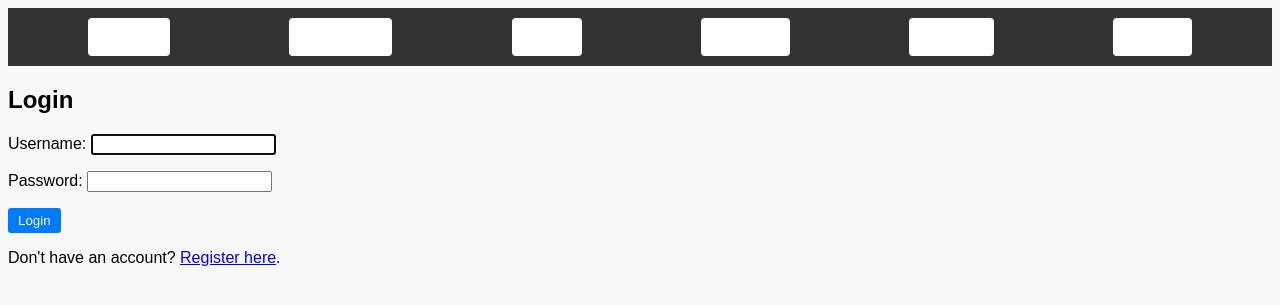
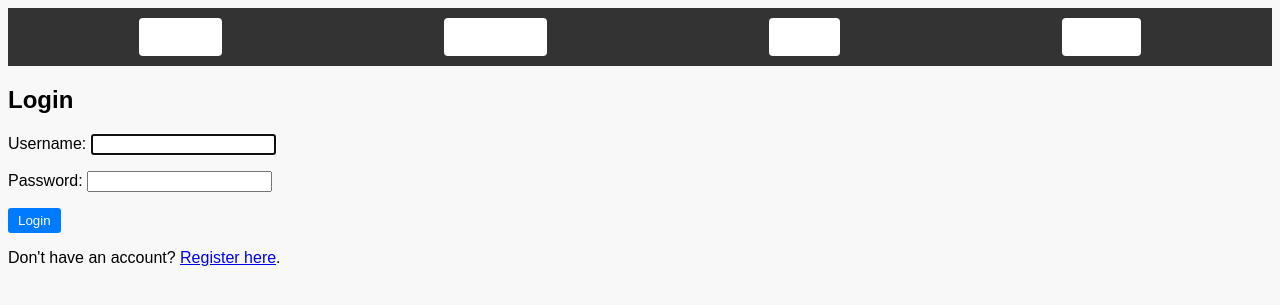
Before and after one commit to CMNDEGWA/De-commerce, a Django app: a page that uses de_commerce/products/templates/base.html in a window 1280 px wide. Shown: the top 305 px of the page. Run offline with Django 5.2, Linux system fonts and the light colour scheme.

Commit message:
Update: Order, Profile Streamlining.

```diff
--- a/de_commerce/products/templates/base.html
+++ b/de_commerce/products/templates/base.html
@@ -12,9 +12,13 @@
             <li><a href="{% url 'products:home' %}">Home</a></li>
             <li><a href="{% url 'products:product_list' %}">Products</a></li>
             <li><a href="/cart/">Cart</a></li>
-            <li><a href="/orders/">Orders</a></li>
-            <li><a href="/profile/">Profile</a></li>
-            <li><a href="/login/">Login</a></li>
+            {% if request.user.is_authenticated %}
+                <li><a href="{% url 'products:order_history' %}">Orders</a></li>
+                <li><a href="{% url 'products:profile' %}">Profile</a></li>
+                <li><a href="{% url 'products:logout' %}">Logout</a></li>
+            {% else %}
+                <li><a href="{% url 'products:login' %}">Login</a></li>
+            {% endif %}
         </ul>
     </nav>
     {% if messages %}
--- a/de_commerce/products/templates/products/cart.html
+++ b/de_commerce/products/templates/products/cart.html
@@ -23,6 +23,10 @@
         {% csrf_token %}
         <button type="submit">Place Order</button>
     </form>
+    <form action="{% url 'products:clear_cart' %}" method="post" style="margin-top:1em;">
+        {% csrf_token %}
+        <button type="submit">Clear Cart</button>
+    </form>
 {% endif %}
 <a href="{% url 'products:product_list' %}">Continue Shopping</a>
 {% endblock %}
--- a/de_commerce/products/templates/products/order_history.html
+++ b/de_commerce/products/templates/products/order_history.html
@@ -11,6 +11,12 @@
                     <li>{{ item.quantity }} x {{ item.product.name }} @ ${{ item.price }}</li>
                 {% endfor %}
             </ul>
+            {% if order.status == 'pending' %}
+                <form action="{% url 'products:cancel_order' order.id %}" method="post" style="display:inline;">
+                    {% csrf_token %}
+                    <button type="submit">Cancel Order</button>
+                </form>
+            {% endif %}
         </li>
     {% endfor %}
     </ul>
--- a/de_commerce/products/templates/products/place_order.html
+++ b/de_commerce/products/templates/products/place_order.html
@@ -7,4 +7,8 @@
     {{ form.as_p }}
     <button type="submit">Place Order</button>
 </form>
+<form action="{% url 'products:clear_cart' %}" method="post" style="margin-top:1em;">
+    {% csrf_token %}
+    <button type="submit">Clear Cart</button>
+</form>
 {% endblock %}
--- a/de_commerce/products/templates/products/profile.html
+++ b/de_commerce/products/templates/products/profile.html
@@ -4,5 +4,8 @@
 <p>Username: {{ user.username }}</p>
 <p>Email: {{ user.email }}</p>
 <a href="{% url 'products:order_history' %}">View Order History</a><br>
-<a href="{% url 'products:logout' %}">Logout</a>
+<form action="{% url 'products:logout' %}" method="post" style="display:inline;">
+	{% csrf_token %}
+	<button type="submit">Logout</button>
+</form>
 {% endblock %}
```
